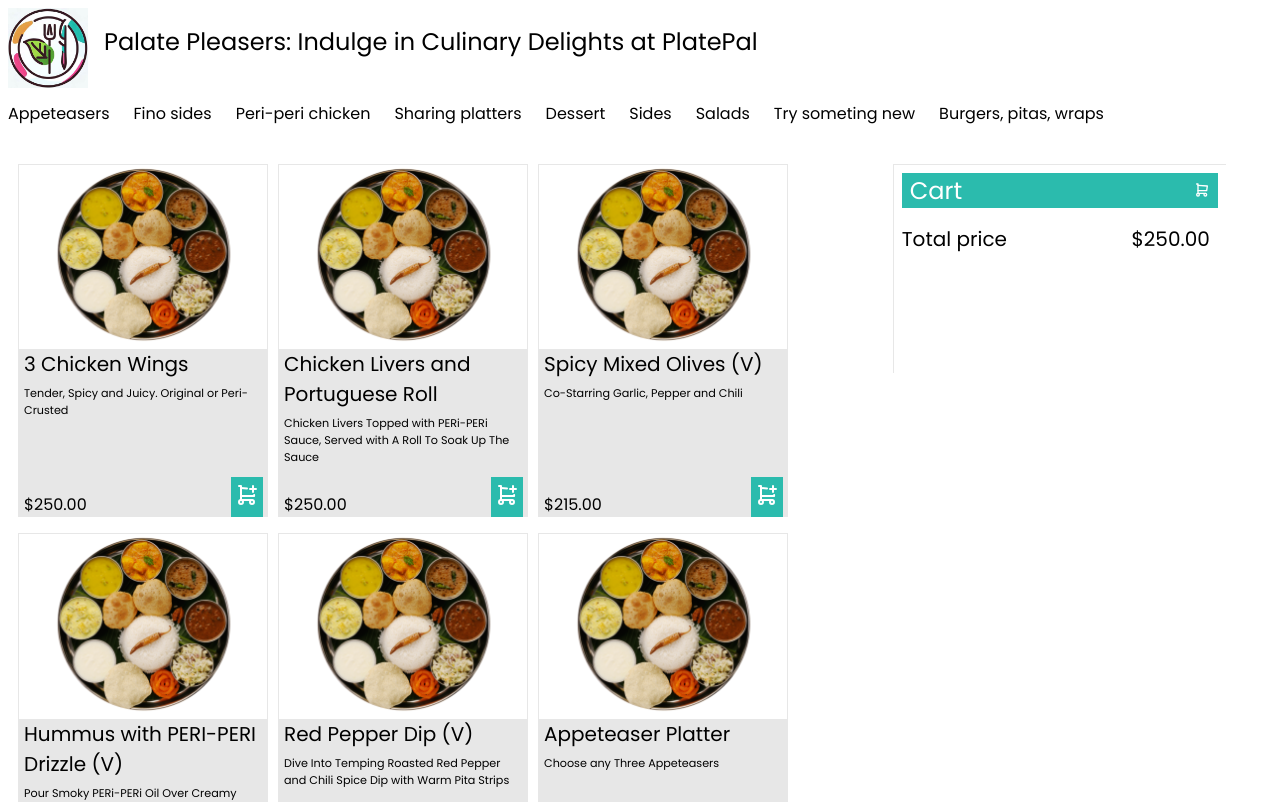
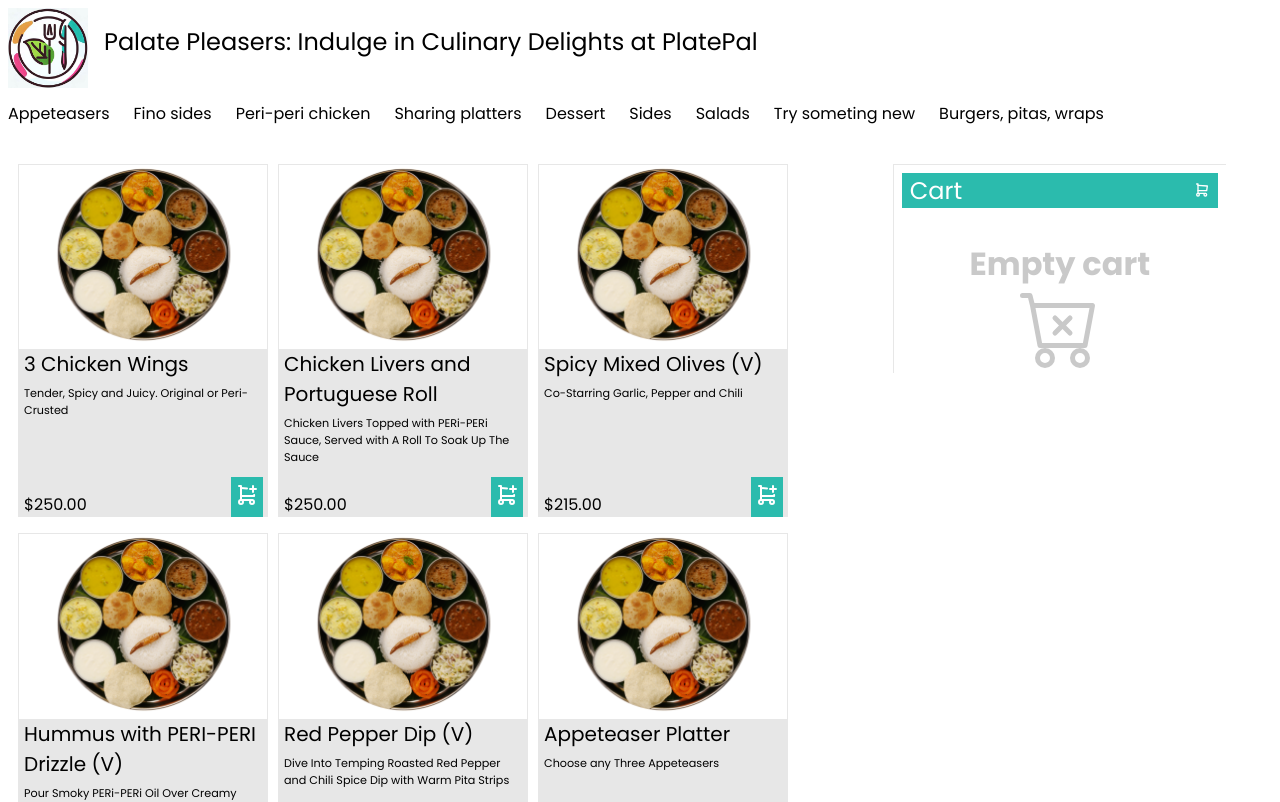
Before and after one commit to franciscobess/plate-pal, a React (Vite) app: page / in a window 1280 px wide. Shown: the top 802 px of the page. Built offline with nearby package versions, Linux system fonts and the light colour scheme.

Commit message:
added empty cart icon

```diff
--- a/src/components/Cart.jsx
+++ b/src/components/Cart.jsx
@@ -2,6 +2,7 @@ import { TbShoppingCart } from "react-icons/tb";
 import CartItem from "./CartItem";
 import { useContext } from "react";
 import { RestaurantContext } from "./context/RestaurantContext";
+import { BsCartX } from "react-icons/bs";
 
 const Cart = () => {
     const { myCart } = useContext(RestaurantContext)
@@ -12,15 +13,22 @@ const Cart = () => {
                 <h1 className="cart-title">Cart</h1>
                 <TbShoppingCart className="cart-icon" />
             </div>
+            {myCart.length > 0 ? <>
                 <div className="cart-midle-container">
                     {myCart.map((item) => (
-                    <CartItem key={item.id} item={item}/>
+                        <CartItem key={item.id} item={item} />
                     ))}
                 </div>
                 <div className="cart-bottom-container">
                     <h1 className="cart-price-title">Total price</h1>
                     <h1 className="cart-total-price">$250.00</h1>
                 </div>
+            </> : <>
+                <div className="empty-cart">
+                    <h1 className="empty-cart-title">Empty cart</h1>
+                    <BsCartX className="empty-cart-icon"/>
+                </div>
+            </>}
         </div>
     )
 }
--- a/src/index.css
+++ b/src/index.css
@@ -154,6 +154,24 @@
 .cart-midle-container {
   max-height: 210px;
   overflow-y: scroll;
+}
+
+.empty-cart {
+  margin-top: 4vh;
+  display: flex;
+  flex-direction: column;
+  align-items: center;
+}
+
+.empty-cart-title {
+  font-size: 4vh;
+  color: #c9c9c9;
+  margin: 0;
+}
+
+.empty-cart-icon {
+  font-size: 10vh;
+  color: #c9c9c9;
 }
 
 .cart-item-card {
```
Lines whose indentation alone changed are shown as unchanged.
